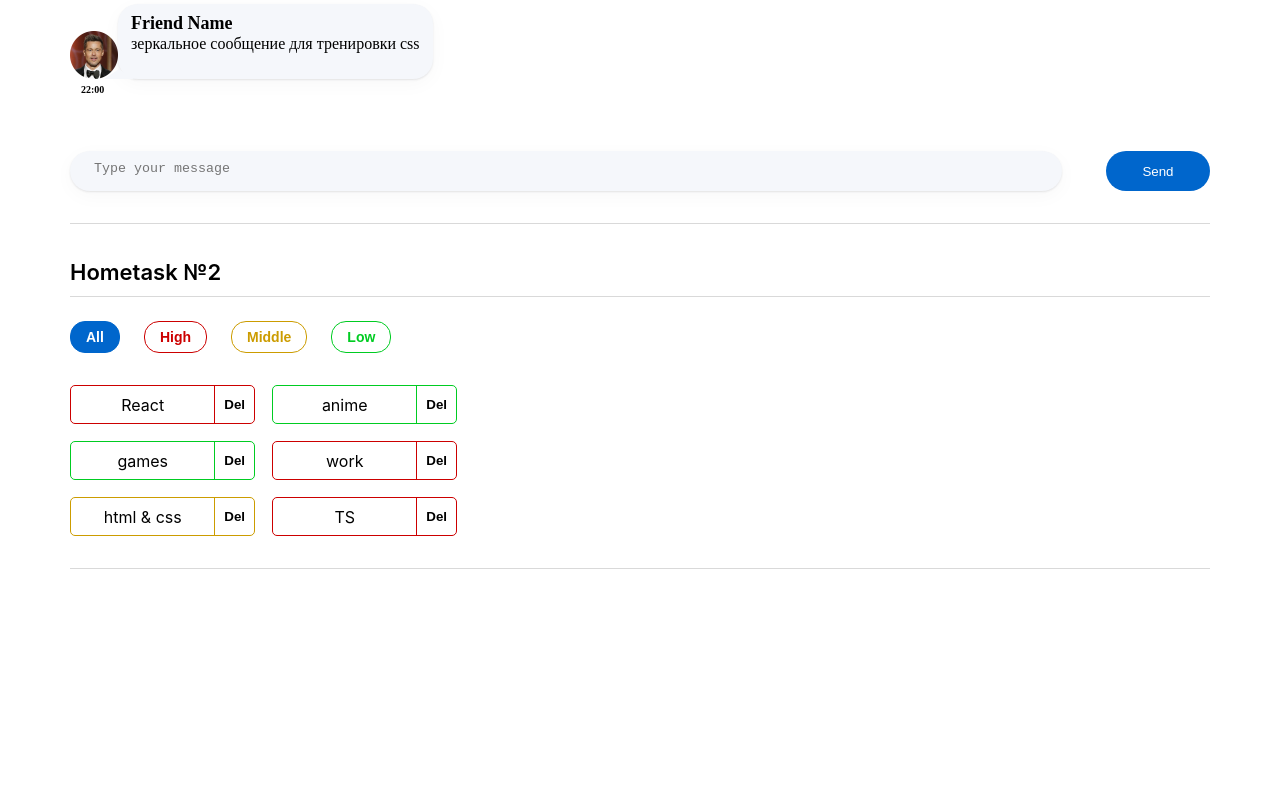
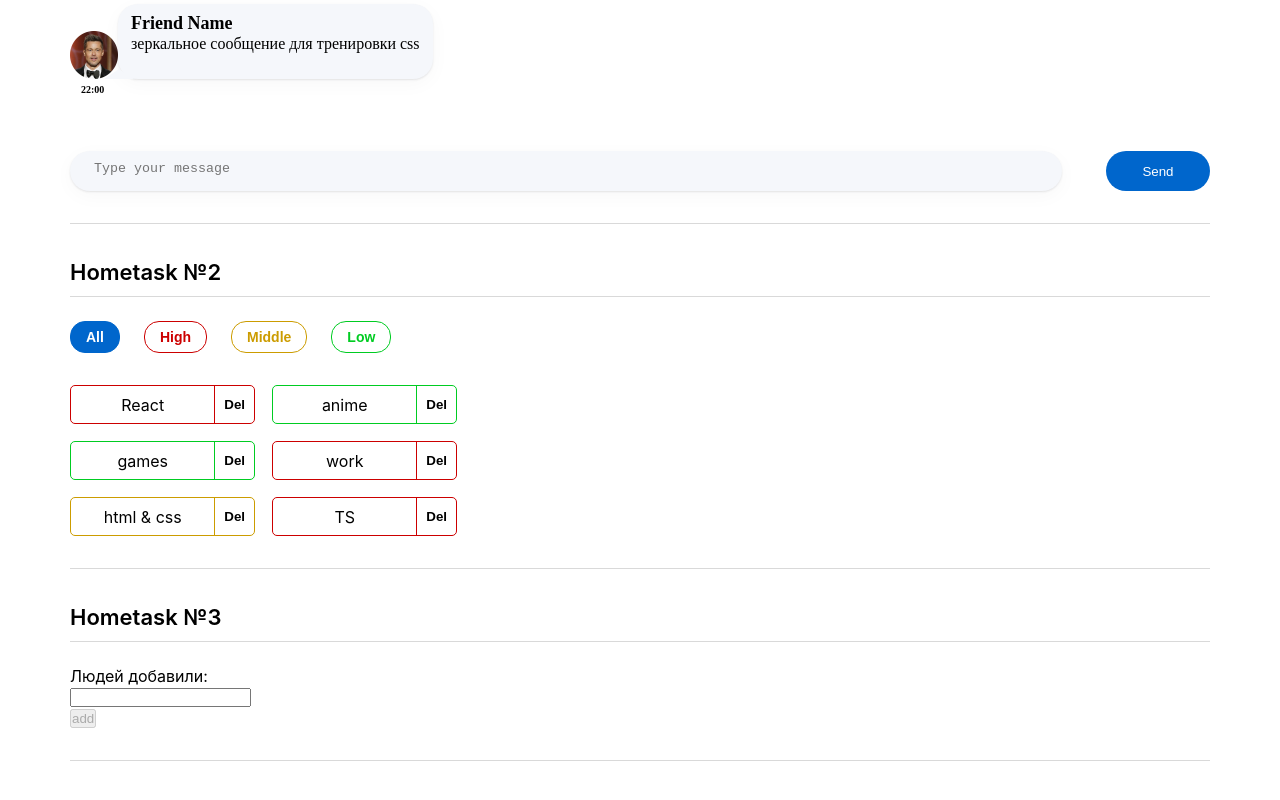
Before and after one commit to vovitolog/incubator-homework, a React (Create React App) app: page /#/pre-junior in a window 1280 px wide. Shown: the part 300-1100 px from the top of the page. Before the commit the page ends 936 px from the top, so only its background shows below. Built offline with nearby package versions, Linux system fonts and the light colour scheme.

Commit message:
feat: add typisation for HW3

```diff
--- a/src/s1-main/App.tsx
+++ b/src/s1-main/App.tsx
@@ -2,6 +2,7 @@
 import s from './App.module.css'
 import HW1 from '../s2-homeworks/hw01/HW1'
 import HW2 from "../s2-homeworks/hw02/HW2";
+import HW3 from "../s2-homeworks/hw03/HW3";
 
 function App() {
     return (
@@ -9,7 +10,7 @@
             <HW1/>
             {/*раскомментировать по ходу выполнения*/}
             <HW2/>
-            {/*<HW3/>*/}
+            <HW3/>
             {/*<HW4/>*/}
 
             {/*при выполнении дз 5 и более - закомментировать здесь дз 1-4, так как они есть внутри дз 5*/}
--- a/src/s2-homeworks/hw03/GreetingContainer.tsx
+++ b/src/s2-homeworks/hw03/GreetingContainer.tsx
@@ -1,33 +1,35 @@
-import React, { ChangeEvent, KeyboardEvent, useState } from 'react'
+import React, {ChangeEvent, KeyboardEvent, useState} from 'react'
 import Greeting from './Greeting'
-import { UserType } from './HW3'
+import {UserType} from './HW3'
 
 type GreetingContainerPropsType = {
-    users: any // need to fix any
-    addUserCallback: any // need to fix any
+    users: Array<UserType> // need to fix any
+    addUserCallback: (name: string) => void // need to fix any
 }
 
-export const pureAddUser = (name: any, setError: any, setName: any, addUserCallback: any) => {
+export const pureAddUser = (name: string, setError: any, setName: any, addUserCallback: (name: string) => void) => {
     // если имя пустое - показать ошибку, иначе - добавить юзера и очистить инпут
 }
 
 export const pureOnBlur = (name: any, setError: any) => { // если имя пустое - показать ошибку
 }
 
-export const pureOnEnter = (e: any, addUser: any) => { // если нажата кнопка Enter - добавить
+export const pureOnEnter = (e: KeyboardEvent<HTMLInputElement>, addUser: (name: string) => void) => { // если нажата кнопка Enter - добавить
+    // if (e.key === 'Enter') ;
 }
 
 // более простой и понятный для новичков
 // function GreetingContainer(props: GreetingPropsType) {
 
 // более современный и удобный для про :)
-const GreetingContainer: React.FC<GreetingContainerPropsType> = ({
-    users,
-    addUserCallback,
-}) => {
+const GreetingContainer: React.FC<GreetingContainerPropsType> = (
+    {
+        users,
+        addUserCallback,
+    }) => {
     // деструктуризация пропсов
-    const [name, setName] = useState<any>('') // need to fix any
-    const [error, setError] = useState<any>('') // need to fix any
+    const [name, setName] = useState<string>('') // need to fix any
+    const [error, setError] = useState<string>('') // need to fix any
 
     const setNameCallback = (e: any) => { // need to fix any
         setName('some name') // need to fix
@@ -46,8 +48,8 @@
         pureOnEnter(e, addUser)
     }
 
-    const totalUsers = 0 // need to fix
-    const lastUserName = 'some name' // need to fix
+    const totalUsers = users // need to fix
+    const lastUserName = name// need to fix
 
     return (
         <Greeting
--- a/src/s2-homeworks/hw03/HW3.tsx
+++ b/src/s2-homeworks/hw03/HW3.tsx
@@ -1,13 +1,17 @@
-import React, { useState } from 'react'
-import { v1 } from 'uuid'
+import React, {useState} from 'react'
+import {v1} from 'uuid'
 import s2 from '../../s1-main/App.module.css'
 import GreetingContainer from './GreetingContainer'
 
 /*
 * 1 - описать тип UserType
+*
 * 2 - указать нужный тип в useState с users
+*
 * 3 - дописать типы и логику функции pureAddUserCallback и проверить её тестами
+*
 * 4 - в файле GreetingContainer.tsx дописать типизацию пропсов
+*
 * 5 - в файле GreetingContainer.tsx указать нужные типы в useState с name и error
 * 6 - в файле GreetingContainer.tsx дописать тип и логику функции setNameCallback
 * 7 - в файле GreetingContainer.tsx дописать логику функций pureAddUser, pureOnBlur, pureOnEnter и проверить их тестами
@@ -19,26 +23,28 @@
 
 // types
 export type UserType = {
-    _id: any // need to fix any
-    name: any // need to fix any
+    _id: string // need to fix any
+    name: string // need to fix any
 }
 
-export const pureAddUserCallback = (name: any, setUsers: any, users: any) => { // need to fix any
-    const user = { // need to fix
+export const pureAddUserCallback = (name: string, setUsers: (u: Array<UserType>) => void, users: Array<UserType>) => { // need to fix any
+    const user = {
+        _id: v1(),
+        name
     }
     setUsers([...users, user])
 }
 
 const HW3 = () => {
-    const [users, setUsers] = useState<any>([]) // need to fix any
+    const [users, setUsers] = useState<Array<UserType>>([]) // need to fix any
 
-    const addUserCallback = (name: any) => { // need to fix any
+    const addUserCallback = (name: string) => { // need to fix any
         pureAddUserCallback(name, setUsers, users)
     }
 
     return (
         <div id={'hw3'}>
-            <div className={s2.hwTitle}>Homework #3</div>
+            <div className={s2.hwTitle}>Hometask №3</div>
             {/*для автоматической проверки дз (не менять)*/}
 
             <div className={s2.hw}>
```
